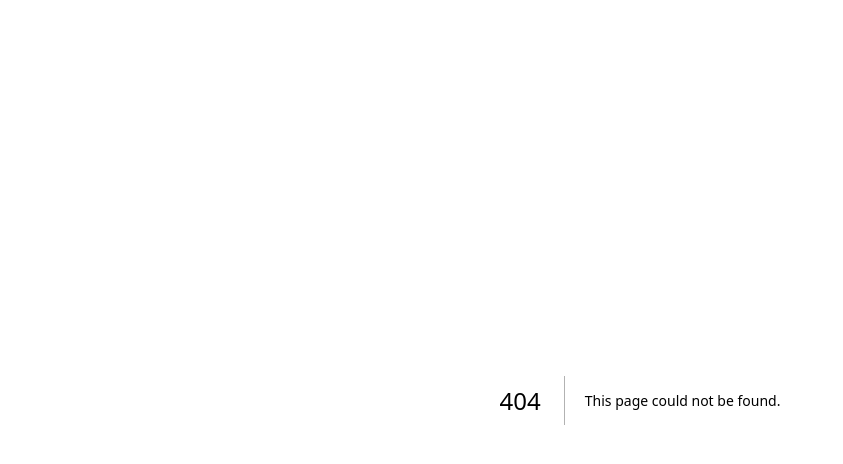
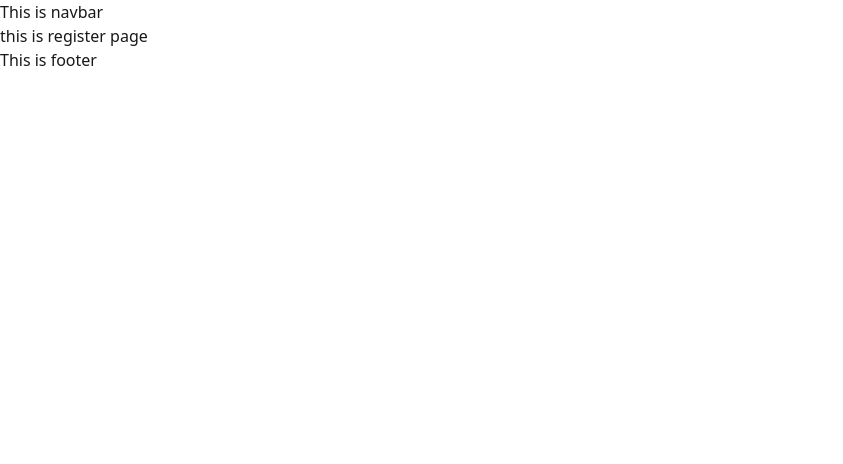
Before and after one commit to AsifAhmedAkash/Suncart-summer-eCommerce-site, a Next.js app: page /register in a window 1280 px wide. Before the commit this address had no page. Shown: the top 464 px of the page, without its empty margins (0-843 px from the left). Built offline with nearby package versions, Linux system fonts and the light colour scheme.

Commit message:
added files and paths

```diff
--- /dev/null
+++ b/src/app/(auth)/login/page.jsx
@@ -0,0 +1,11 @@
+import React from 'react';
+
+const LoginPage = () => {
+    return (
+        <div>
+            this is login page
+        </div>
+    );
+};
+
+export default LoginPage;
--- /dev/null
+++ b/src/app/(auth)/myprofile/page.jsx
@@ -0,0 +1,11 @@
+import React from 'react';
+
+const MyProfilePage = () => {
+    return (
+        <div>
+            this is my profile page
+        </div>
+    );
+};
+
+export default MyProfilePage;
--- /dev/null
+++ b/src/app/(auth)/register/page.jsx
@@ -0,0 +1,11 @@
+import React from 'react';
+
+const RegisterPage = () => {
+    return (
+        <div>
+            this is register page
+        </div>
+    );
+};
+
+export default RegisterPage;
--- /dev/null
+++ b/src/app/(main)/home/allproducts/page.jsx
@@ -0,0 +1,11 @@
+import React from 'react';
+
+const AllProductsPage = () => {
+    return (
+        <div>
+            all products page
+        </div>
+    );
+};
+
+export default AllProductsPage;
--- /dev/null
+++ b/src/app/(main)/home/components/extra.jsx
@@ -0,0 +1,25 @@
+import React from 'react';
+
+
+// ➕ Extra Sections
+// “Summer Care Tips” (e.g., skincare, hydration tips)
+// “Top Brands” (3–4 static brand cards)
+
+const ExtraSection = () => {
+    return (
+        <div>
+            This is Extra Section
+
+
+            <div>
+                Summer Care Tips
+            </div>
+
+            <div>
+                Top Brands
+            </div>
+        </div>
+    );
+};
+
+export default ExtraSection;
--- /dev/null
+++ b/src/app/(main)/home/components/herosection.jsx
@@ -0,0 +1,18 @@
+import React from 'react';
+
+// 🌅 Hero Section
+// Summer sale banner / slider
+// Highlight offers like:
+// “Summer Sale 50% OFF”
+// “Hot Deals 🔥”
+
+
+const heroSection = () => {
+    return (
+        <div>
+            This is Hero Section
+        </div>
+    );
+};
+
+export default heroSection;
--- /dev/null
+++ b/src/app/(main)/home/components/popularproducts.jsx
@@ -0,0 +1,11 @@
+import React from 'react';
+
+const PopularProducts = () => {
+    return (
+        <div>
+            This is Popular Products Section
+        </div>
+    );
+};
+
+export default PopularProducts;
--- /dev/null
+++ b/src/app/(main)/home/page.jsx
@@ -0,0 +1,13 @@
+// import React from 'react';
+
+
+const HomePage = () => {
+    return (
+        <div>
+            this is home page
+
+        </div>
+    );
+};
+
+export default HomePage;
--- /dev/null
+++ b/src/app/(main)/productdetails/[id]/page.jsx
@@ -0,0 +1,11 @@
+import React from 'react';
+
+const ProductDetailsPage = () => {
+    return (
+        <div>
+            This is product details page
+        </div>
+    );
+};
+
+export default ProductDetailsPage;
--- a/src/app/layout.js
+++ b/src/app/layout.js
@@ -1,5 +1,7 @@
 import { Geist, Geist_Mono } from "next/font/google";
 import "./globals.css";
+import Navbar from "@/components/shared/navbar";
+import Footer from "@/components/shared/footer";
 
 const geistSans = Geist({
   variable: "--font-geist-sans",
@@ -22,7 +24,14 @@ export default function RootLayout({ children }) {
       lang="en"
       className={`${geistSans.variable} ${geistMono.variable} h-full antialiased`}
     >
-      <body className="min-h-full flex flex-col">{children}</body>
+      <body className="min-h-full flex flex-col">
+        <Navbar></Navbar>
+        <main>
+          {children}
+        </main>
+        <Footer></Footer>
+
+      </body>
     </html>
   );
 }
--- /dev/null
+++ b/src/components/shared/footer.jsx
@@ -0,0 +1,18 @@
+import React from 'react';
+
+// 🔻 Footer
+// Contact info
+// Social links
+// Privacy policy
+
+
+
+const Footer = () => {
+    return (
+        <div>
+            This is footer
+        </div>
+    );
+};
+
+export default Footer;
--- /dev/null
+++ b/src/components/shared/navbar.jsx
@@ -0,0 +1,22 @@
+import React from 'react';
+
+
+// 🔝 Navbar
+// Logo
+// Links: Home, Products, My Profile
+// If logged in:
+// Show user avatar
+// Logout button
+// If logged out:
+// Login / Register buttons
+
+
+const Navbar = () => {
+    return (
+        <div>
+            This is navbar
+        </div>
+    );
+};
+
+export default Navbar;
```
